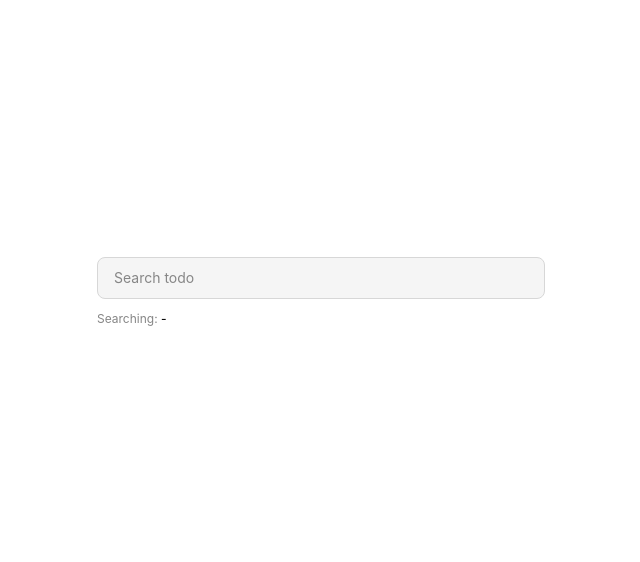
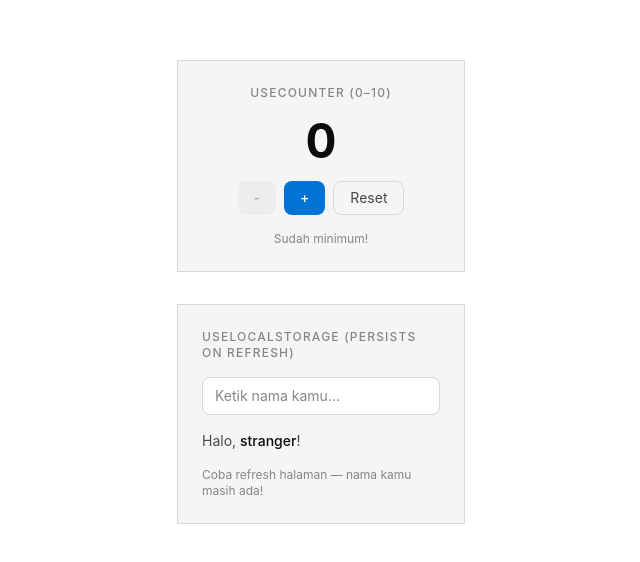
Before and after one commit to Rizz404/learn-vue, a Vue app: page / in a window 1280 px wide. Shown: the part 108-670 px from the top of the page, without its empty margins (319-959 px from the left). Built offline with nearby package versions, Linux system fonts and the light colour scheme.

Commit message:
Modul 5 - Sesi 5.1 Composables — Reusable Logic

```diff
--- /dev/null
+++ b/src/AppFor51.vue
@@ -0,0 +1,86 @@
+<script setup lang="ts">
+import { useCounter } from './composables/useCounter'
+import { useLocalStorage } from './composables/useLocalStorage'
+
+const { count, isAtMin, isAtMax, increment, decrement, reset } = useCounter(0, {
+  min: 0,
+  max: 10,
+  step: 1,
+})
+
+// useLocalStorage — nilai persist meski halaman di-refresh
+const username = useLocalStorage('demo-username', '')
+const isDarkStored = useLocalStorage('demo-dark', false)
+</script>
+
+<template>
+  <main class="min-h-screen bg-background flex flex-col items-center justify-center gap-8 p-8">
+    <!-- Demo useCounter -->
+    <div
+      class="bg-surface border border-border rounded-[--radius-card] p-6 flex flex-col items-center gap-4 w-72"
+    >
+      <p class="text-xs uppercase tracking-widest text-content-muted font-medium">
+        useCounter (0–10)
+      </p>
+
+      <span class="text-5xl font-bold tabular-nums text-content">
+        {{ count }}
+      </span>
+
+      <div class="flex gap-2">
+        <button
+          @click="decrement"
+          :disabled="isAtMin"
+          class="px-4 py-1.5 rounded-lg bg-secondary text-secondary-fg text-sm font-medium hover:bg-secondary-hover transition-colors disabled:opacity-30 disabled:cursor-not-allowed"
+        >
+          -
+        </button>
+        <button
+          @click="increment"
+          :disabled="isAtMax"
+          class="px-4 py-1.5 rounded-lg bg-primary text-primary-fg text-sm font-medium hover:bg-primary-hover transition-colors disabled:opacity-30 disabled:cursor-not-allowed"
+        >
+          +
+        </button>
+        <button
+          @click="reset"
+          class="px-4 py-1.5 rounded-lg border border-border text-content-secondary text-sm hover:bg-surface-raised transition-colors"
+        >
+          Reset
+        </button>
+      </div>
+
+      <p class="text-xs text-content-muted">
+        {{
+          isAtMin
+            ? 'Sudah minimum!'
+            : isAtMax
+              ? 'Sudah maksimum!'
+              : `Sisa: ${10 - count} lagi ke max`
+        }}
+      </p>
+    </div>
+
+    <!-- Demo useLocalStorage -->
+    <div
+      class="bg-surface border border-border rounded-[--radius-card] p-6 flex flex-col gap-4 w-72"
+    >
+      <p class="text-xs uppercase tracking-widest text-content-muted font-medium">
+        useLocalStorage (persists on refresh)
+      </p>
+
+      <input
+        v-model="username"
+        placeholder="Ketik nama kamu..."
+        class="px-3 py-2 rounded-lg border border-border bg-background text-content text-sm placeholder:text-content-muted outline-none focus:ring-2 focus:ring-primary transition-colors"
+      />
+
+      <p class="text-sm text-content-secondary">
+        Halo, <span class="text-content font-medium">{{ username || 'stranger' }}</span
+        >!
+      </p>
+
+      <p class="text-xs text-content-muted">Coba refresh halaman — nama kamu masih ada!</p>
+    </div>
+  </main>
+</template>
--- /dev/null
+++ b/src/composables/useCounter.ts
@@ -0,0 +1,52 @@
+import { computed, ref, type ComputedRef, type Ref } from 'vue'
+
+interface UseCounterOptions {
+  min?: number
+  max?: number
+  step?: number
+}
+
+interface UseCounterReturn {
+  count: Ref<number>
+  isAtMin: ComputedRef<boolean>
+  isAtMax: ComputedRef<boolean>
+  increment: () => void
+  decrement: () => void
+  reset: () => void
+  set: (value: number) => void
+}
+
+export function useCounter(
+  initialValue: number = 0,
+  options: UseCounterOptions = {},
+): UseCounterReturn {
+  // ? baru tau ada infinity
+  const { min = -Infinity, max = Infinity, step = 1 } = options
+
+  const count = ref(initialValue)
+
+  const isAtMin = computed(() => count.value <= min)
+  const isAtMax = computed(() => count.value >= max)
+
+  const increment = () => {
+    if (!isAtMax.value) {
+      count.value = Math.min(count.value + step, max)
+    }
+  }
+
+  const decrement = () => {
+    if (!isAtMin.value) {
+      count.value = Math.max(count.value - step, min)
+    }
+  }
+
+  const reset = () => {
+    count.value = initialValue
+  }
+
+  const set = (value: number) => {
+    count.value = Math.min(Math.max(value, min), max)
+  }
+
+  return { count, isAtMin, isAtMax, increment, decrement, reset, set }
+}
--- /dev/null
+++ b/src/composables/useLocalStorage.ts
@@ -0,0 +1,29 @@
+import { ref, watch, type Ref } from 'vue'
+
+export function useLocalStorage<T>(key: string, defaultValue: T): Ref<T> {
+  // Coba baca nilai yang sudah ada di localStorage
+  const readFromStorage = (): T => {
+    try {
+      const raw = localStorage.getItem(key)
+      return raw !== null ? (JSON.parse(raw) as T) : defaultValue
+    } catch {
+      return defaultValue
+    }
+  }
+
+  const storedValue = ref<T>(readFromStorage()) as Ref<T>
+
+  watch(
+    storedValue,
+    (newValue) => {
+      try {
+        localStorage.setItem(key, JSON.stringify(newValue))
+      } catch {
+        console.warn(`[useLocalStorage] Gagal menyimpan key "${key}"`)
+      }
+    },
+    { deep: true },
+  )
+
+  return storedValue
+}
--- a/src/main.ts
+++ b/src/main.ts
@@ -8,8 +8,9 @@ import AppFor33 from './AppFor33.vue'
 import AppFor34 from './AppFor34.vue'
 import AppFor41 from './AppFor41.vue'
 import AppFor42 from './AppFor42.vue'
+import AppFor51 from './AppFor51.vue'
 
 const { initDarkMode } = useDarkMode()
 initDarkMode()
 
-createApp(AppFor42).mount('#app')
+createApp(AppFor51).mount('#app')
```
